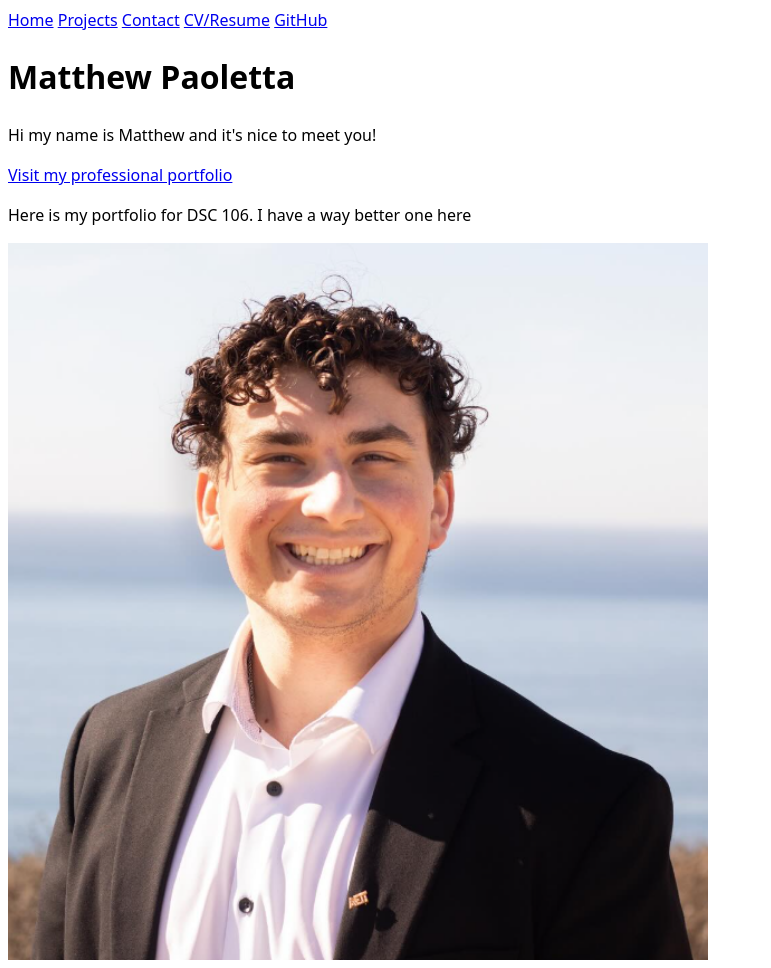
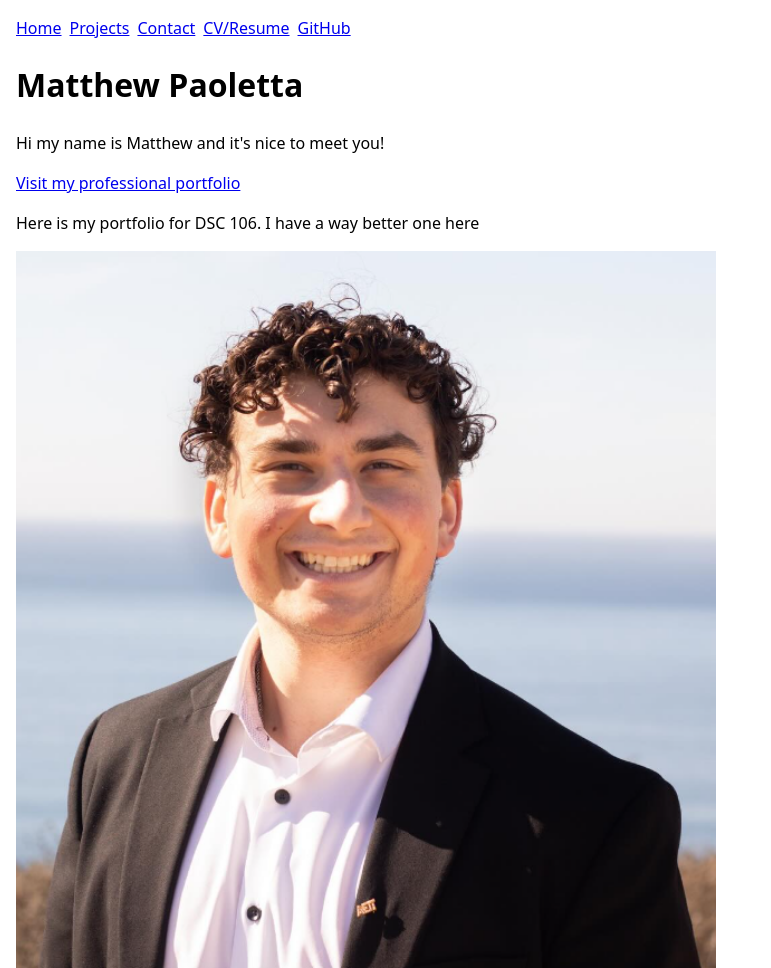
Before and after one commit to mpaoletta73/portfolio, a plain HTML site: page index.html in a window 1280 px wide. Shown: the whole page, without its empty margins (0-771 px from the left). Drawn offline with Linux system fonts and the light colour scheme.

Commit message:
resizing fix 3

```diff
--- a/style.css
+++ b/style.css
@@ -3,7 +3,25 @@ body{
 	   and use the OS’s UI font as the website font
 	 */
     font:100%/1.5 system-ui;
+    margin: 0;
+    padding: 1rem;
+    overflow-wrap: break-word;
 }
+
+* {
+    box-sizing: border-box;
+}
+
+nav {
+    display: flex;
+    flex-wrap: wrap;
+    gap: 0.5rem;
+}
+
+nav a {
+    display: inline-block;
+}
+
 img {
     width: 100%;
     max-width: 700px;
```
